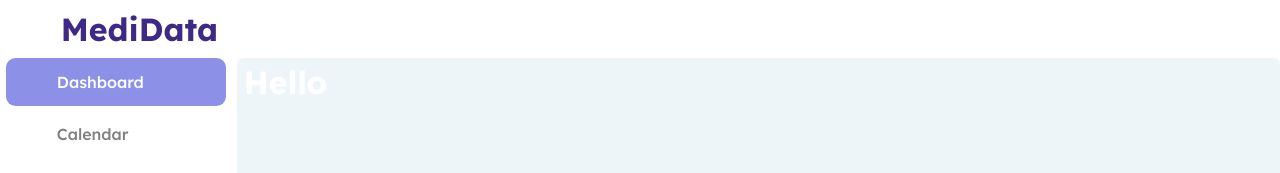
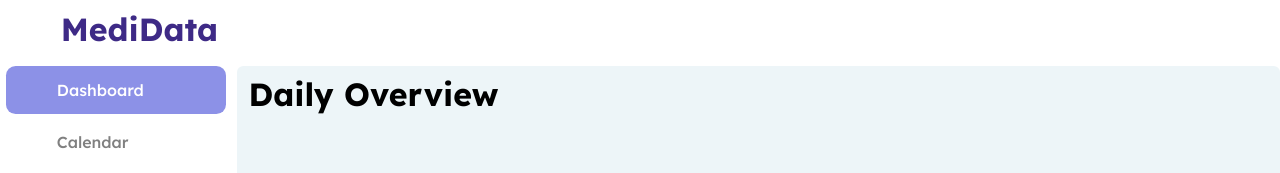
Before and after one commit to GrahamKlingler/Hospital_Manager, a React (Vite) app in the folder vite-app/: page /doctor-portal in a window 1280 px wide. Shown: the top 173 px of the page. Built offline with nearby package versions, Linux system fonts and the light colour scheme; some icons are missing.

Commit message:
change overviewContainer name to main, add another overviewContainer

```diff
--- a/vite-app/src/pages/DoctorPortal/DoctorPortal.module.css
+++ b/vite-app/src/pages/DoctorPortal/DoctorPortal.module.css
@@ -10,8 +10,8 @@
 
 .topBar {
     background-color: var(--color-secondary);
-    padding-top: 0.3rem;
-    margin-bottom: 0.3rem;
+    padding: 0.3rem 0 0.3rem;
+    margin-bottom: 0.5rem;
 }
 
 .topLeftBrand {
@@ -33,9 +33,15 @@
     display: flex;
 }
 
-.overviewContainer {
+.mainContainer {
     background-color: #edf5f8;
     width: 100%;
     padding-left: 0.4rem;
     border-radius: 0.4rem;
 }
+
+.overviewContainer {
+    padding: 0.3rem;
+    font-weight: lighter;
+    color: var(--color-tertiary);
+}
--- a/vite-app/src/pages/DoctorPortal/DoctorPortal.tsx
+++ b/vite-app/src/pages/DoctorPortal/DoctorPortal.tsx
@@ -15,8 +15,10 @@ function Portal() {
             </div>
             <div className={styles.contentContainer}>
                 <Sidebar/>
-                <div className={styles.overviewContainer}>
-                    <h1>Hello</h1>
+                <div className={styles.mainContainer}>
+                    <div className={styles.overviewContainer}>
+                        <h1>Daily Overview</h1>
+                    </div>
                 </div>
             </div>
         </div>
```
